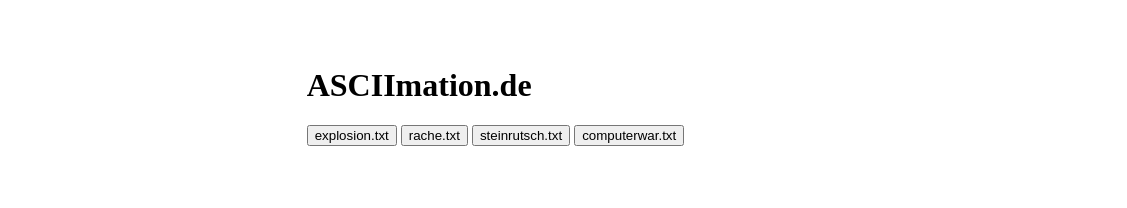
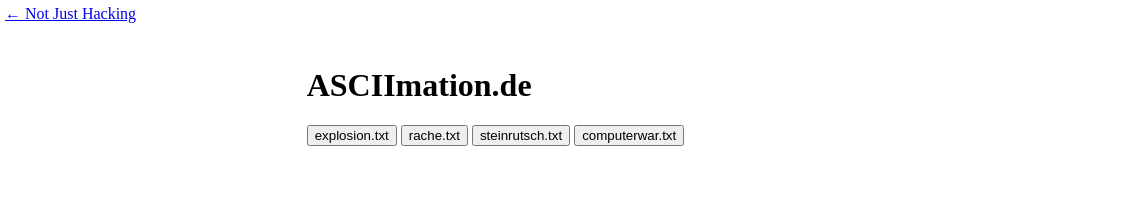
Before and after one commit to vog/asciimation, a plain HTML site: page index.html in a window 1280 px wide. Shown: the top 208 px of the page, 0-1127 px from the left. Drawn offline with Linux system fonts and the light colour scheme.

Commit message:
Add author link

```diff
--- a/index.html
+++ b/index.html
@@ -40,6 +40,12 @@
                 height: 15em;
                 border: solid 1px #777;
             }
+            footer {
+                position: absolute;
+                left: 0;
+                top: 0;
+                padding: 5px;
+            }
             .ribbon {
                 position: absolute;
                 top: 0;
@@ -58,6 +64,9 @@
         </p>
         <pre id="animation"></pre>
         <iframe id="source" src="about:blank"></iframe>
+        <footer>
+            <a href="https://njh.eu/">&#x2190; Not Just Hacking</a>
+        </footer>
         <a href="https://github.com/vog/asciimation" target="_blank">
             <!-- https://s3.amazonaws.com/github/ribbons/forkme_right_gray_6d6d6d.png -->
             <img class="ribbon" src="index-forkme.png" alt="Fork me on GitHub">
```
